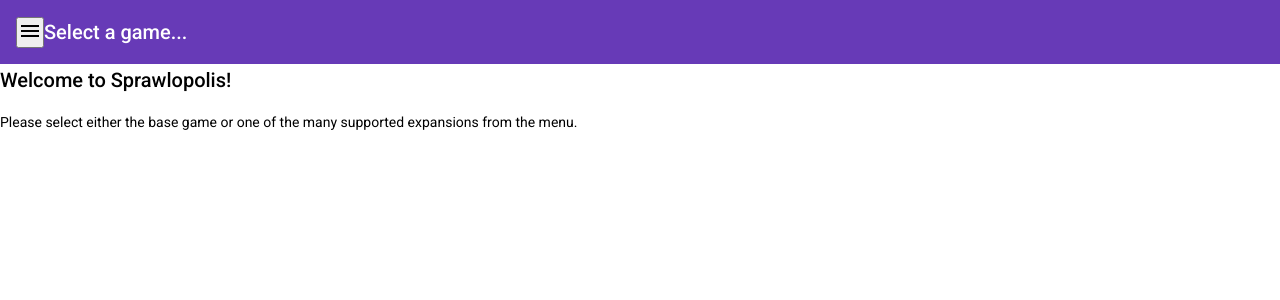
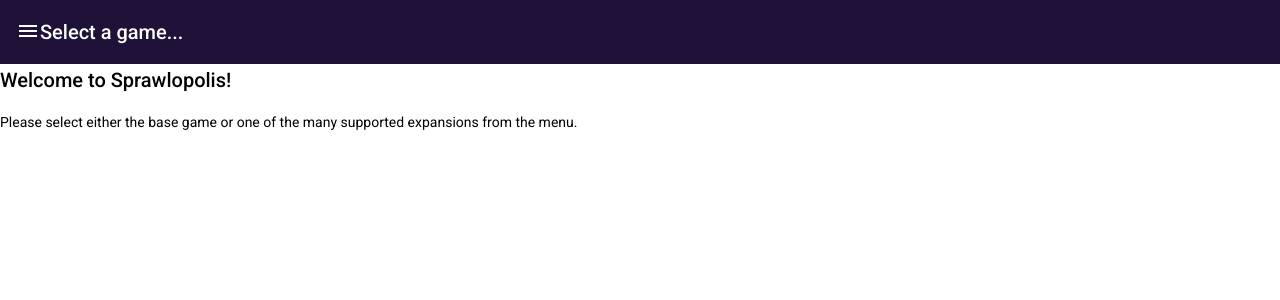
Before and after one commit to think-small/sprawlopolis, an Angular app: page / in a window 1280 px wide. Shown: the top 300 px of the page. Built offline with nearby package versions, Linux system fonts and the light colour scheme.

Commit message:
Switch background images on toolbar based on selected game.

```diff
--- a/src/app/app.component.html
+++ b/src/app/app.component.html
@@ -1,8 +1,14 @@
-<mat-toolbar color="primary">
-  <button mat-icon-button (click)="openMenuDialog()">
-    <mat-icon>menu</mat-icon>
-  </button>
-  <span *ngIf="gameSelection$ | async as selectedGame">{{ selectedGame?.name ?? "Select a Game"}}</span>
-</mat-toolbar>
+<ng-container *ngIf="gameSelection$ | async as selectedGame">
+  <mat-toolbar
+    color="primary"
+    [style.background-image]="'linear-gradient(rgba(0, 0, 0, 0.7), rgba(0, 0, 0, 0.7)), url(' + selectedGame.backgroundImgPath + ')'"
+    [style.background-position]="'center'"
+  >
+    <button mat-icon-button (click)="openMenuDialog()">
+      <mat-icon>menu</mat-icon>
+    </button>
+    <span>{{ selectedGame?.name ?? "Select a Game"}}</span>
+  </mat-toolbar>
+</ng-container>
 
 <app-game-card></app-game-card>
--- a/src/app/app.component.scss
+++ b/src/app/app.component.scss
@@ -0,0 +1,6 @@
+.mat-toolbar button {
+  background: transparent;
+  outline: none;
+  border: none;
+  color: white;
+}
```
